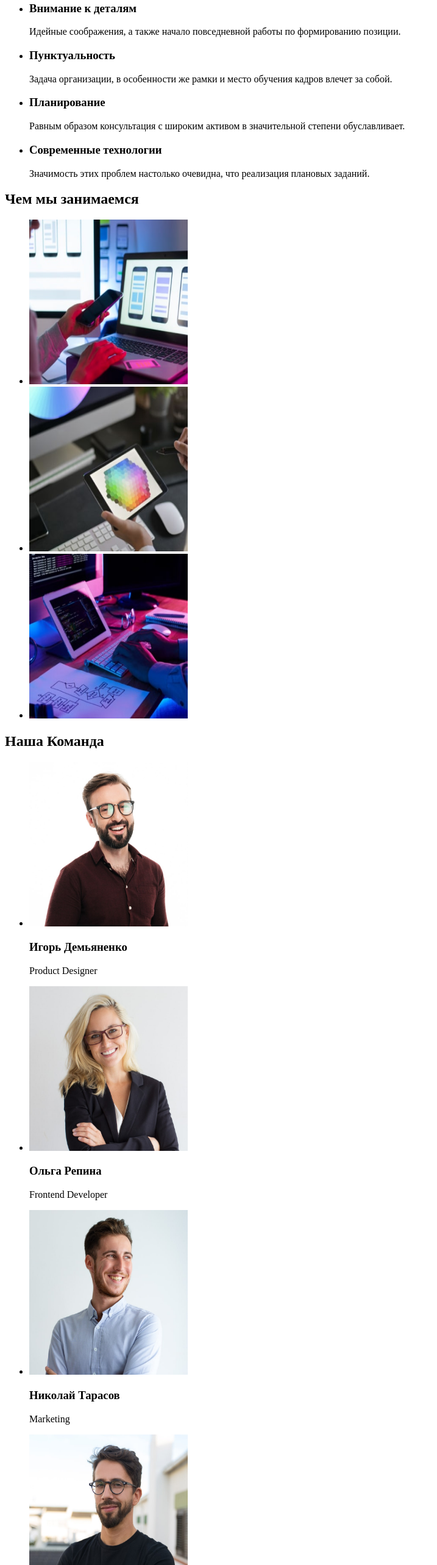
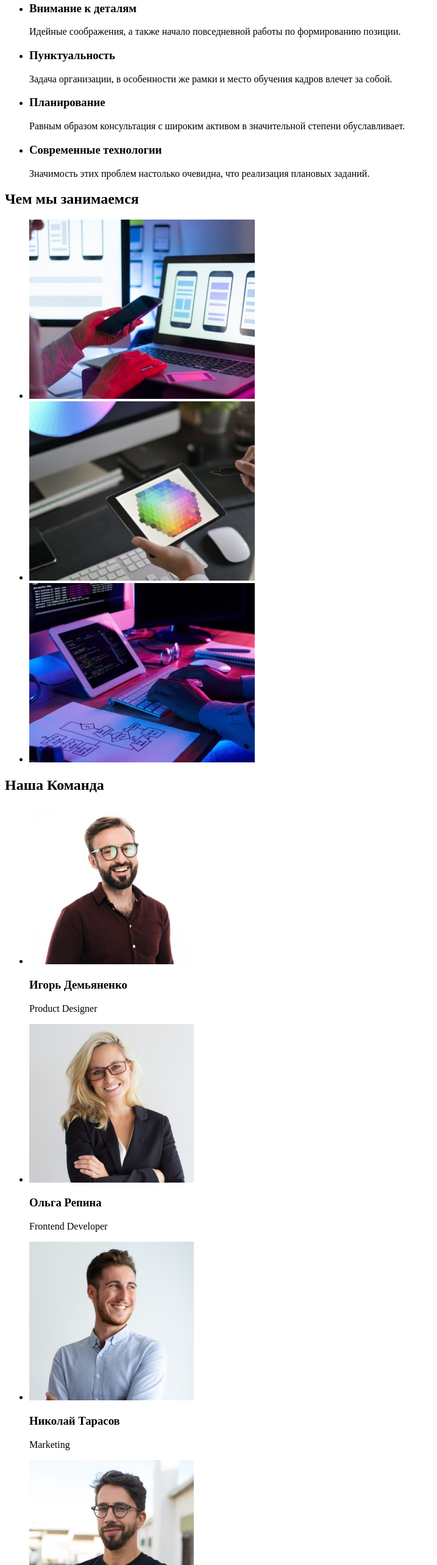
Before and after one commit to salat4/goit-markup-hw-01, a plain HTML site: page index.html in a window 1280 px wide. Shown: the part 234-2800 px from the top of the page at 61% size, without its empty margins (0-717 px from the left). Drawn offline with Linux system fonts and the light colour scheme.

Commit message:
Переделаная часть

```diff
--- a/index.html
+++ b/index.html
@@ -42,31 +42,37 @@
             <ul>
                 <li>
                     <h3>
-                        Внимание к деталям</h3>
+                        Внимание к деталям
+                    </h3>
 
 
-                    Идейные соображения, а также начало повседневной работы по формированию позиции.
-                </li>
+                    <p>
+                        Идейные соображения, а также начало повседневной работы по формированию позиции.
+                    </p>
+                    </li>
                 <li>
                     <h3>
                         Пунктуальность</h3>
 
-
+                    <p>
                     Задача организации, в особенности же рамки и место обучения кадров влечет за собой.
+                    </p>
                 </li>
                 <li>
                     <h3>
                         Планирование</h3>
 
-
+                    <p>
                     Равным образом консультация с широким активом в значительной степени обуславливает.
+                    </p>
                 </li>
                 <li>
                     <h3>
                         Современные технологии</h3>
 
-
+                    <p>
                     Значимость этих проблем настолько очевидна, что реализация плановых заданий.
+                    </p>
                 </li>
             </ul>
         </section>
@@ -75,12 +81,11 @@
                 Чем мы занимаемся
             </h2>
             <ul>
-                <li><img src="./images/about/about-img1.jpg" width="260" height="270" alt="Человек работает в телефоне">
+                <li><img src="./images/about/about-img1.jpg" width="370" height="294" alt="Человек работает в телефоне">
                 </li>
-                <li><img src="./images/about/about-img2.jpg" width="260" height="270" alt="Человек работает в планшете">
+                <li><img src="./images/about/about-img2.jpg" width="370" height="294" alt="Человек работает в планшете">
                 </li>
-                <li><img src="./images/about/about-img3.jpg" width="260" height="270"
-                        alt="Человек работает на компьютере">
+                <li><img src="./images/about/about-img3.jpg" width="370" height="294" alt="Человек работает на компьютере">
                 </li>
             </ul>
         </section>
@@ -88,22 +93,22 @@
             <h2>Наша Команда</h2>
             <ul>
                 <li>
-                    <img src="./images/about/about-img5.jpg" width="260" height="270" alt="Игорь Демьяненко">
+                    <img src="./images/about/about-img5.jpg" width="270" height="260" alt="Игорь Демьяненко">
                     <h3>Игорь Демьяненко</h3>
                     <p>Product Designer</p>
                 </li>
                 <li>
-                    <img src="./images/about/about-img6.jpg" width="260" height="270" alt="Ольга Репина">
+                    <img src="./images/about/about-img6.jpg" width="270" height="260" alt="Ольга Репина">
                     <h3>Ольга Репина</h3>
                     <p>Frontend Developer</p>
                 </li>
                 <li>
-                    <img src="./images/about/about-img7.jpg" width="260" height="270" alt="Николай Тарасов">
+                    <img src="./images/about/about-img7.jpg" width="270" height="260" alt="Николай Тарасов">
                     <h3>Николай Тарасов</h3>
                     <p>Marketing</p>
                 </li>
                 <li>
-                    <img src="./images/about/about-img4.jpg" width="260" height="270" alt="Михаил Ермаков">
+                    <img src="./images/about/about-img4.jpg" width="270" height="260" alt="Михаил Ермаков">
                     <h3>Михаил Ермаков</h3>
                     <p>UI Designer</p>
                 </li>
@@ -112,16 +117,13 @@
 
     </main>
     <footer>
-        <div>
+
             <a href="/">Web Studio</a>
-            <p>
+            <address>
                 г. Киев, пр-т Леси Украинки, 26
-            </p>
-        </div>
-        <address>
-            <a href="mailto:info@devstudio.com">info@devstudio.com</a>
-            <a href="tel:+380961111111">+38 096 111 11 11</a>
-        </address>
+                <a href="mailto:info@devstudio.com">info@devstudio.com</a>
+                <a href="tel:+380961111111">+38 096 111 11 11</a>
+            </address>
     </footer>
 </body>
 
```
Also changed, not shown: .prettierrc.json (added).
